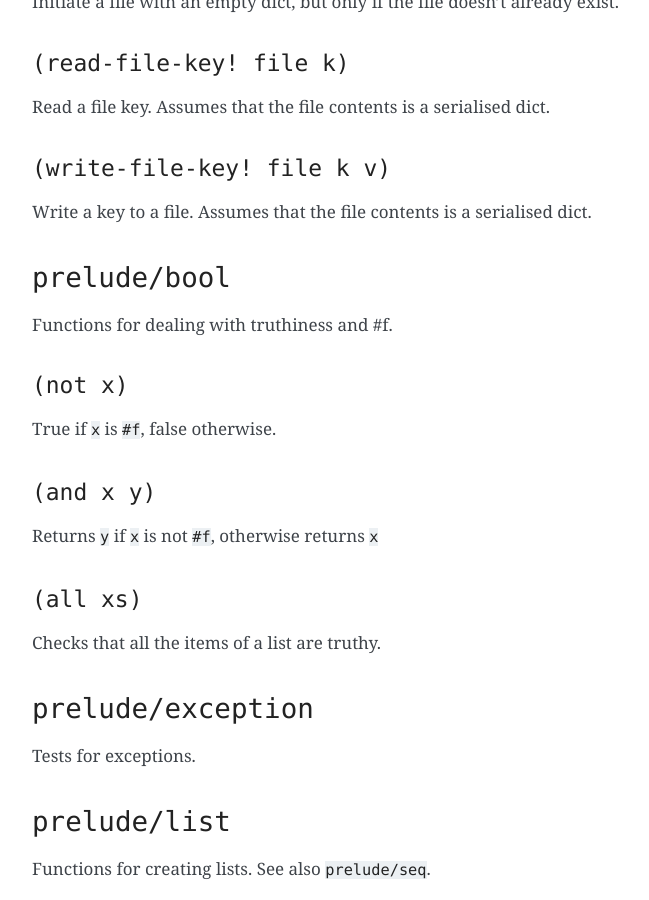
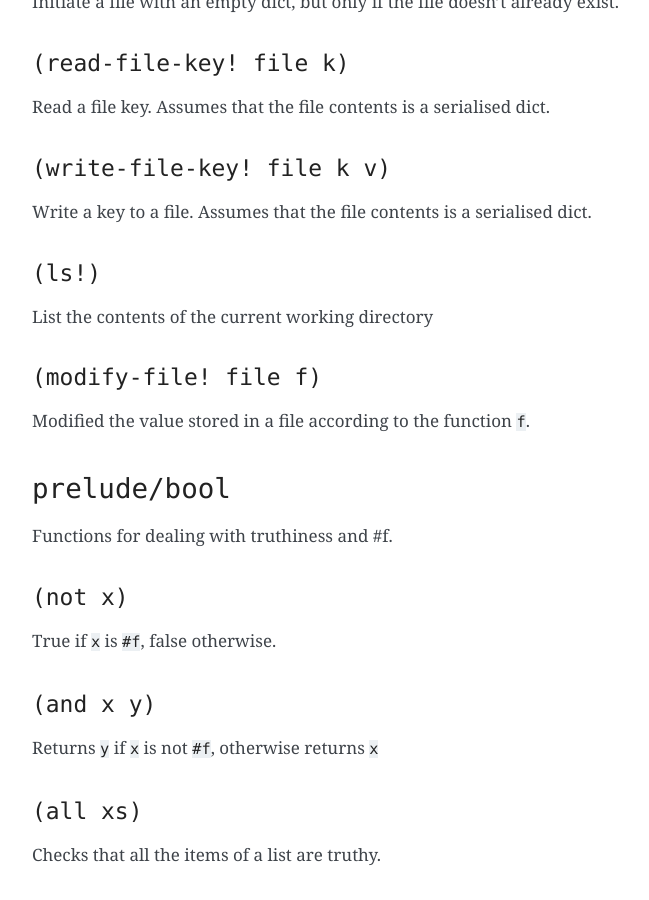
Before and after one commit to radicle-dev/radicle-alpha, a Sphinx documentation site: the page built from docs/source/reference.rst, in a window 1280 px wide and 900 px high, scrolled down 17176 px. Shown: the whole window, without its empty margins (388-1037 px from the left). Built offline with Sphinx 7.4.7, drawn with Linux system fonts in a browser that asks for light colours; pages that are not in the unit, such as notebooks, are missing from menus; some of the changed text lies outside the part shown.

Commit message:
Exports ls! and modify-file!
Fixes #130.

```diff
--- a/docs/source/reference.rst
+++ b/docs/source/reference.rst
@@ -830,6 +830,16 @@ Read a file key. Assumes that the file contents is a serialised dict.
 Write a key to a file. Assumes that the file contents is a serialised
 dict.
 
+``(ls!)``
+~~~~~~~~~
+
+List the contents of the current working directory
+
+``(modify-file! file f)``
+~~~~~~~~~~~~~~~~~~~~~~~~~
+
+Modified the value stored in a file according to the function ``f``.
+
 ``prelude/bool``
 ----------------
 
```
Also changed, not shown: 1 other file.
